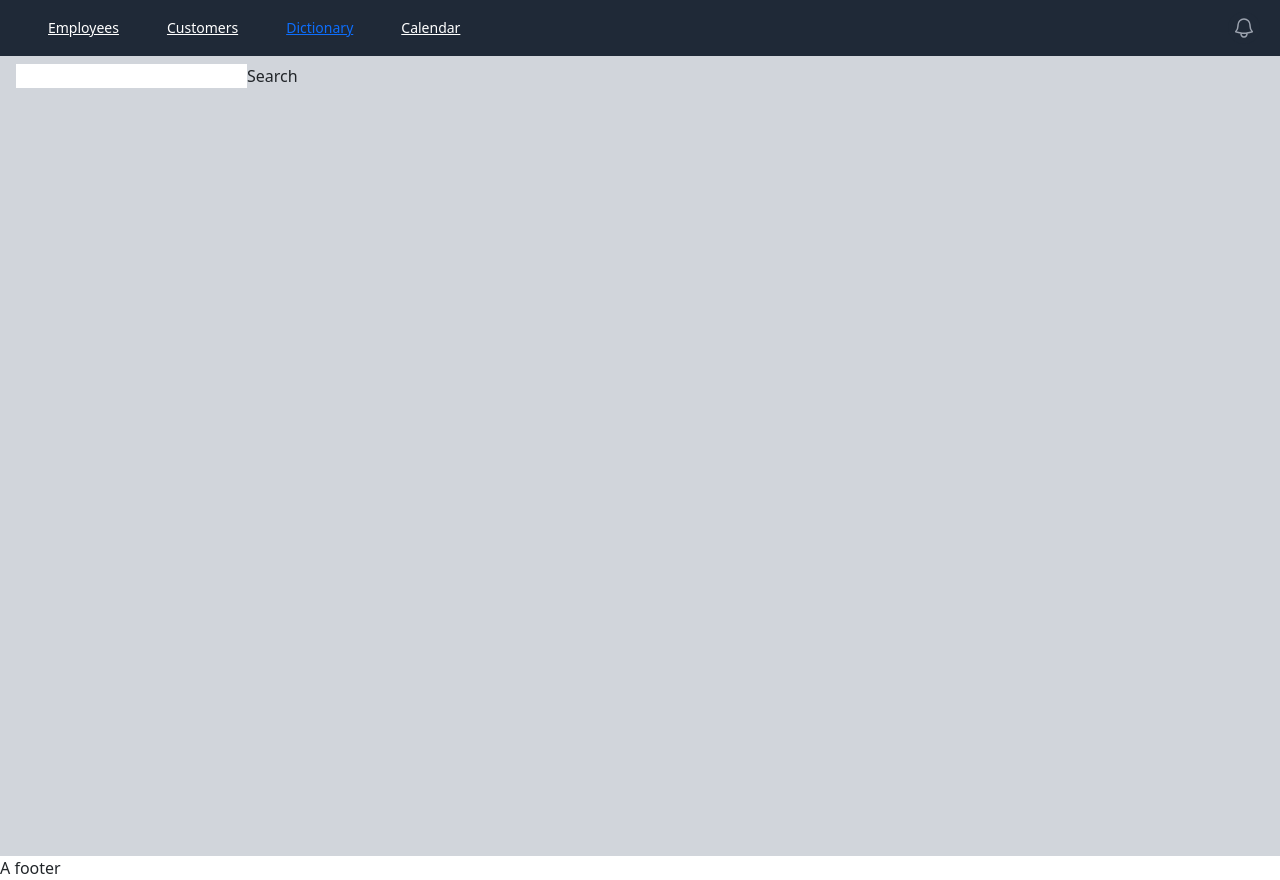
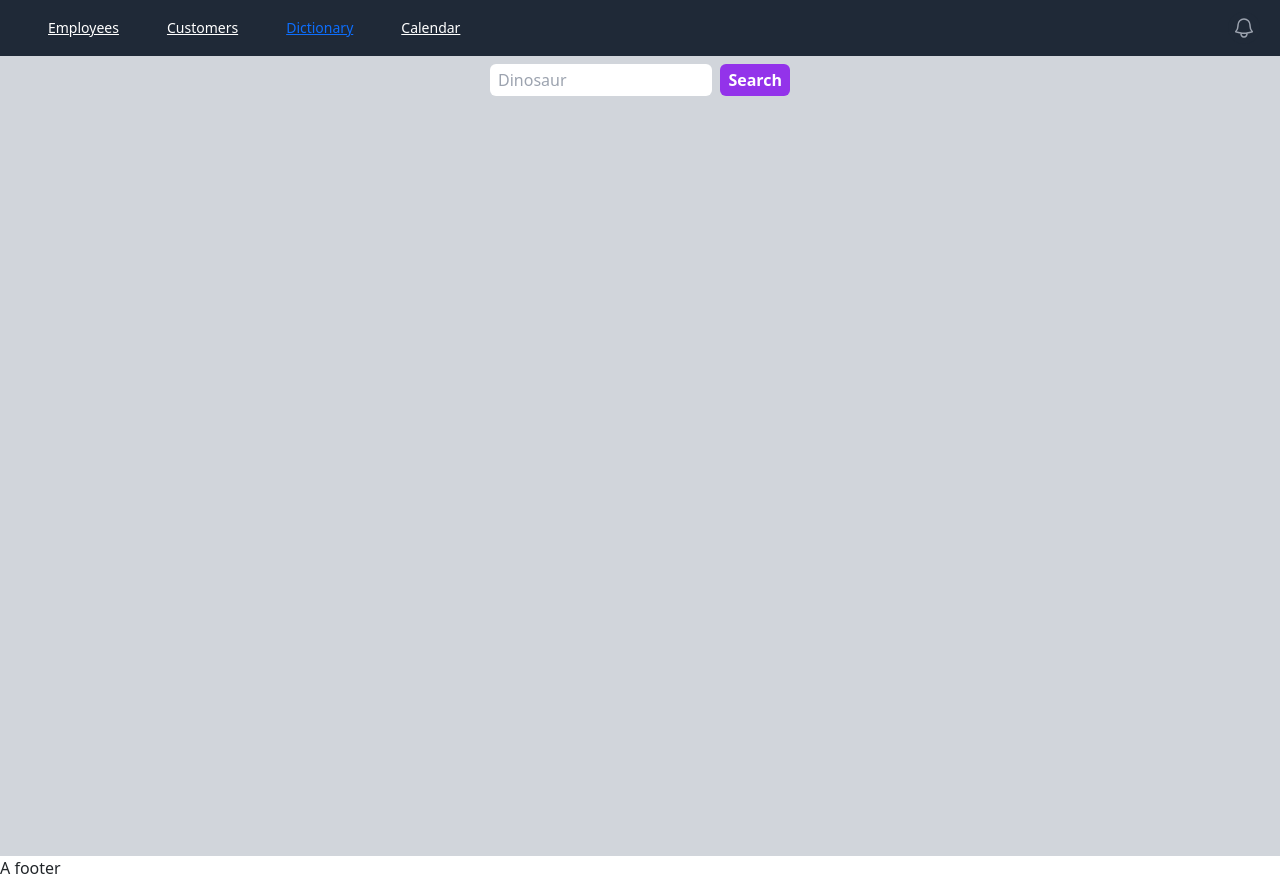
Before and after one commit to sohail70/React, a React (Create React App) app: page /dictionary in a window 1280 px wide. Built offline with nearby package versions, Linux system fonts and the light colour scheme.

Commit message:
Style the dictionary adn some cleanup

```diff
--- a/src/App.js
+++ b/src/App.js
@@ -16,7 +16,7 @@
         <Route path='/employees' element={<Employees/>}/>
         <Route path='/customers' element={<Customers/>}/>
         <Route path='/dictionary' element={<Dictionary/>}/>
-        <Route path='/definition/:search' element={<Definition/>}/>
+        <Route path='/dictionary/:search' element={<Definition/>}/>
         <Route path='/404' element={<NotFound/>}/>
         <Route path='*' element={<NotFound/>}/>
       </Routes>
--- /dev/null
+++ b/src/components/DefinitionSearch.js
@@ -0,0 +1,66 @@
+import { useState , useEffect } from "react";
+import { Navigate, useNavigate } from "react-router-dom";
+
+export default function DefinitionSearch(){
+    const [word , setWord] = useState('');
+    // const [word2, setWord2] = useState('');
+
+    const navigate = useNavigate();
+//////////////////////////////////////////////////////////////
+    ///option1) No dependency array ---> update for any state change
+
+    // useEffect(()=>{
+    //     console.log("State Updated",word+" "+word2);
+    // });
+
+
+    ///option2) Empty dep array --> execute once
+
+    // useEffect(()=>{
+    //     console.log("State Updated",word+" "+word2);
+    // } , []);
+
+    ///option3) restricting to a state
+
+    // useEffect(()=>{
+    //     console.log("State Updated",word+" "+word2); //word2 inja chun async hast momkene hanooz beroz nashode bashe vali word hatam berooz shode chun useEffect arg dovomesh ro word dadim
+    // } , [word]);
+////////////////////////////////////////////////////////////////
+
+    ///Separation of concerns
+    useEffect(()=>{
+        console.log("State Updated",word);
+    } , [word]);
+
+    // useEffect(()=>{
+    //     console.log("State Updated",word2);
+    // } , [word2]);
+
+    return (
+        <form className="flex space-between space-x-2 max-w-[300px]"
+            onSubmit={()=>{
+            navigate('/dictionary/'+word);
+        }}>
+            <input className="shrink min-w-0 px-2 py-1 rounded" //shrink ro deghat kun ke tag e parent bayad flex neveshte bashi va zeman age min-w-0 ro nadi kar nemikune chun min-w default dare element ha --> alan bara mobile display ham behbod peyda kard
+                placeholder="Dinosaur" type="text" onChange={(e)=>{
+                setWord(e.target.value); //mohem ---> setWord function is asynchronous so they are not guaranteed to have the result immediately after so the console below have problems
+                //console.log paeen khoob nist va bayad dar useEffect bala bashse --> khoodet chek kun
+                // console.log("State Updated",word); //hanoz momkene set nashode bahse vase hamin khoob shayad log nakune --> ama age dar useEffect console bezari kar mikune chun pas az update shodan state kar mikune
+            }} />
+            {/* <h2>Let's get the defintion for {word}</h2> */}
+            <button className="bg-purple-600 hover:bg-purple-700 text-white font-bold py-1 px-2 rounded"
+             onClick={()=>{
+                //console.log("click");
+                //navigate('/definition/'+ word /*, {replace:true}*/); //replace true vaghti back mizani bad az search be page e ghabltar az dictionary ke ghab az dictionary tosh bodi mire --> history
+            }}>Search</button>
+
+{/*
+            <input type="text" onChange={(e)=>{
+                setWord2(e.target.value); //mohem ---> setWord function is asynchronous so they are not guaranteed to have the result immediately after so the console below have problems
+                //console.log paeen khoob nist va bayad dar useEffect bala bashse --> khoodet chek kun
+                // console.log("State Updated",word); //hanoz momkene set nashode bahse vase hamin khoob shayad log nakune --> ama age dar useEffect console bezari kar mikune chun pas az update shodan state kar mikune
+            }} />
+            <h2>Let's get the defintion for {word2}</h2> */}
+        </form>
+    )
+}
--- a/src/pages/Definition.js
+++ b/src/pages/Definition.js
@@ -3,6 +3,7 @@
 import { v4 as uuidv4 } from 'uuid';
 import { useParams , useNavigate , Link} from "react-router-dom";
 import NotFound from "../components/NotFound";
+import DefinitionSearch from "../components/DefinitionSearch";
 
 
 export default function Definition(){
@@ -94,7 +95,10 @@
                         {meaning.definitions[0].definition}
 
                    </p>
-        })}</>
+        })}
+        <p>Search Again:</p>
+        <DefinitionSearch/>
+        </>
         : null}
     </>
     );
--- a/src/pages/Dictionary.js
+++ b/src/pages/Dictionary.js
@@ -1,65 +1,11 @@
-import { useState , useEffect } from "react";
-import { NavItem } from "react-bootstrap";
-import { Navigate, useNavigate } from "react-router-dom";
+
+import DefinitionSearch from "../components/DefinitionSearch";
 
 
 export default function Dictionary(){
-    const [word , setWord] = useState('');
-    // const [word2, setWord2] = useState('');
-
-    const navigate = useNavigate();
-//////////////////////////////////////////////////////////////
-    ///option1) No dependency array ---> update for any state change
-
-    // useEffect(()=>{
-    //     console.log("State Updated",word+" "+word2);
-    // });
-
-
-    ///option2) Empty dep array --> execute once
-
-    // useEffect(()=>{
-    //     console.log("State Updated",word+" "+word2);
-    // } , []);
-
-    ///option3) restricting to a state
-
-    // useEffect(()=>{
-    //     console.log("State Updated",word+" "+word2); //word2 inja chun async hast momkene hanooz beroz nashode bashe vali word hatam berooz shode chun useEffect arg dovomesh ro word dadim
-    // } , [word]);
-////////////////////////////////////////////////////////////////
-
-    ///Separation of concerns
-    useEffect(()=>{
-        console.log("State Updated",word);
-    } , [word]);
-
-    // useEffect(()=>{
-    //     console.log("State Updated",word2);
-    // } , [word2]);
-
     return (
-        <form onSubmit={()=>{
-            navigate('/definition/'+word);
-        }}>
-            <input type="text" onChange={(e)=>{
-                setWord(e.target.value); //mohem ---> setWord function is asynchronous so they are not guaranteed to have the result immediately after so the console below have problems
-                //console.log paeen khoob nist va bayad dar useEffect bala bashse --> khoodet chek kun
-                // console.log("State Updated",word); //hanoz momkene set nashode bahse vase hamin khoob shayad log nakune --> ama age dar useEffect console bezari kar mikune chun pas az update shodan state kar mikune
-            }} />
-            {/* <h2>Let's get the defintion for {word}</h2> */}
-            <button onClick={()=>{
-                //console.log("click");
-                //navigate('/definition/'+ word /*, {replace:true}*/); //replace true vaghti back mizani bad az search be page e ghabltar az dictionary ke ghab az dictionary tosh bodi mire --> history
-            }}>Search</button>
-
-{/*
-            <input type="text" onChange={(e)=>{
-                setWord2(e.target.value); //mohem ---> setWord function is asynchronous so they are not guaranteed to have the result immediately after so the console below have problems
-                //console.log paeen khoob nist va bayad dar useEffect bala bashse --> khoodet chek kun
-                // console.log("State Updated",word); //hanoz momkene set nashode bahse vase hamin khoob shayad log nakune --> ama age dar useEffect console bezari kar mikune chun pas az update shodan state kar mikune
-            }} />
-            <h2>Let's get the defintion for {word2}</h2> */}
-        </form>
+    <div className="flex justify-center">
+        <DefinitionSearch/>
+    </div>
     )
 }
```
Also changed, not shown: soheil.txt.
